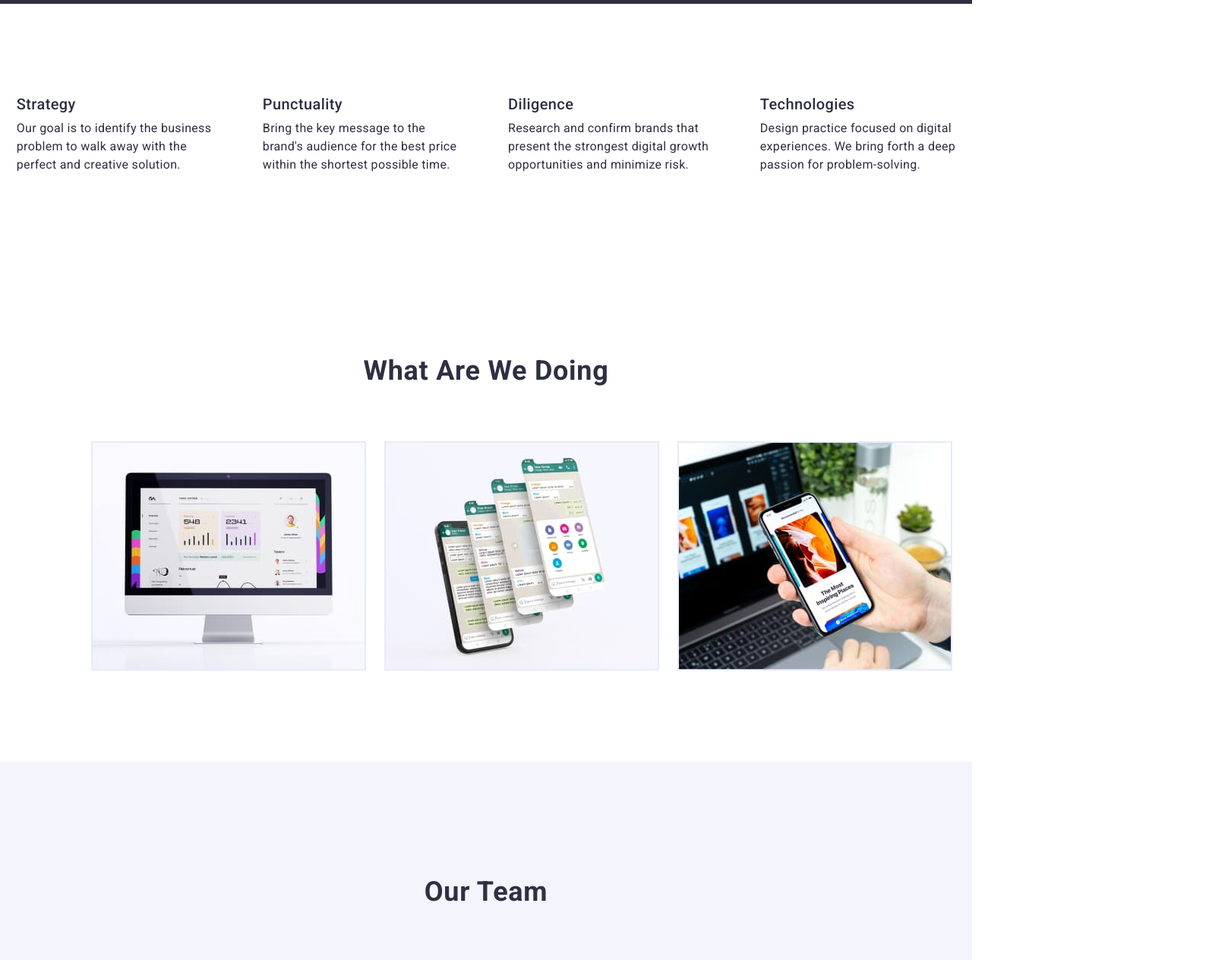
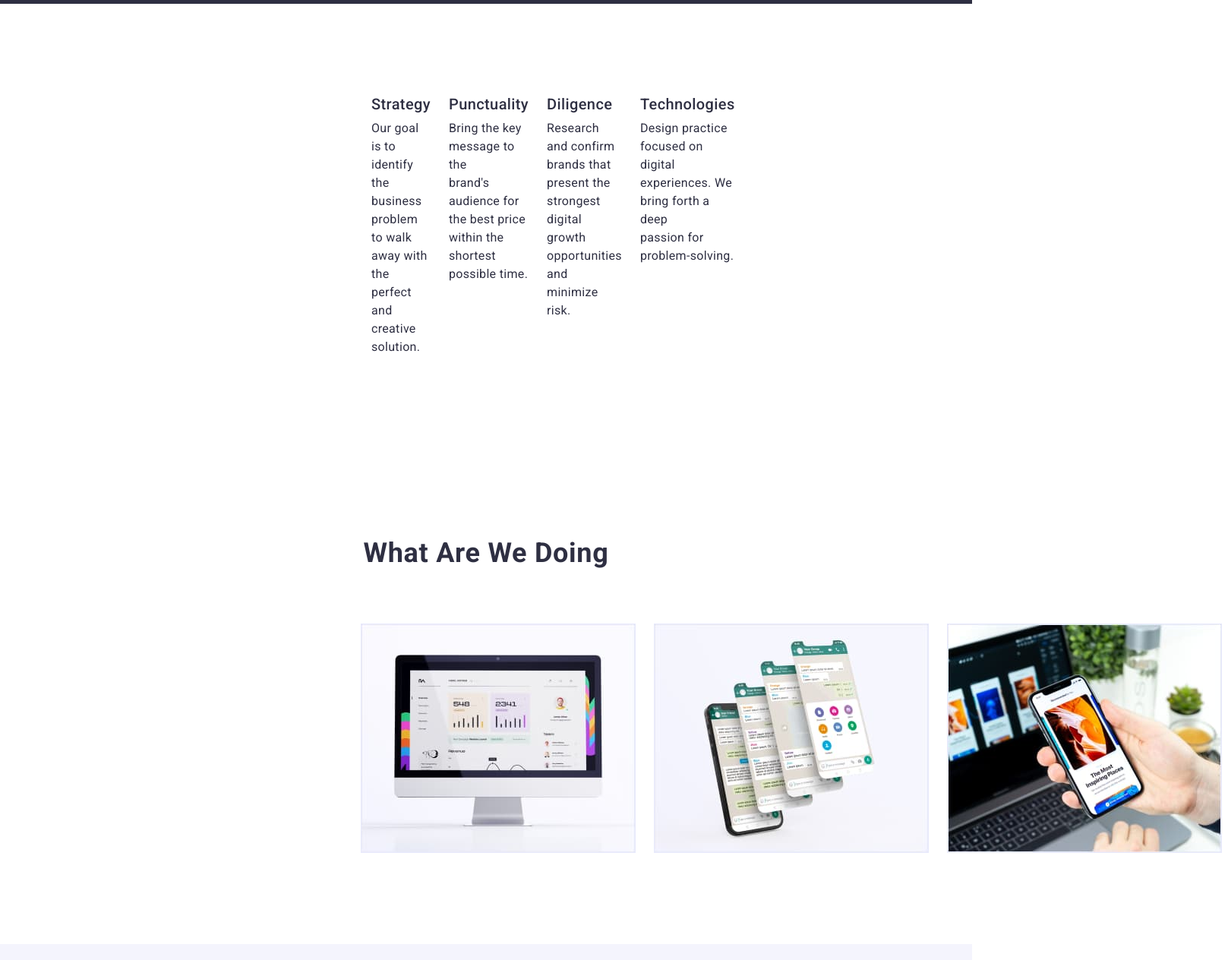
Before and after one commit to JuliusB-ui/goit-markup-hw-03, a plain HTML site: page index.html in a window 1280 px wide. Shown: the part 620-1884 px from the top of the page at 76% size, 1617 px wide, since content can reach past the window. Drawn offline with nearby package versions, Linux system fonts and the light colour scheme.

Commit message:
flex basis wut

```diff
--- a/css/styles.css
+++ b/css/styles.css
@@ -224,7 +224,7 @@ img {
 }
 
 .section-two .list {
-flex-basis: calc((100% - 72px) / 4);
+width: calc((100% - 3 * 24px) / 4);
 }
 
 .section-two .item-title {
@@ -237,7 +237,7 @@ flex-basis: calc((100% - 72px) / 4);
 }
 
 .section-three .list {
-flex-basis: calc((100% - 3 * 16px) / 3);
+width: calc((100% - 3 * 16px) / 3);
 }
 
 /* section4 */
@@ -252,7 +252,7 @@ flex-basis: calc((100% - 3 * 16px) / 3);
 }
 
 .section-four .list {
- flex-basis: calc((100% - 72px) / 4);
+ width: calc((100% - 3 * 24px) / 4);
 }
 
 .section-four .team-list {
```
